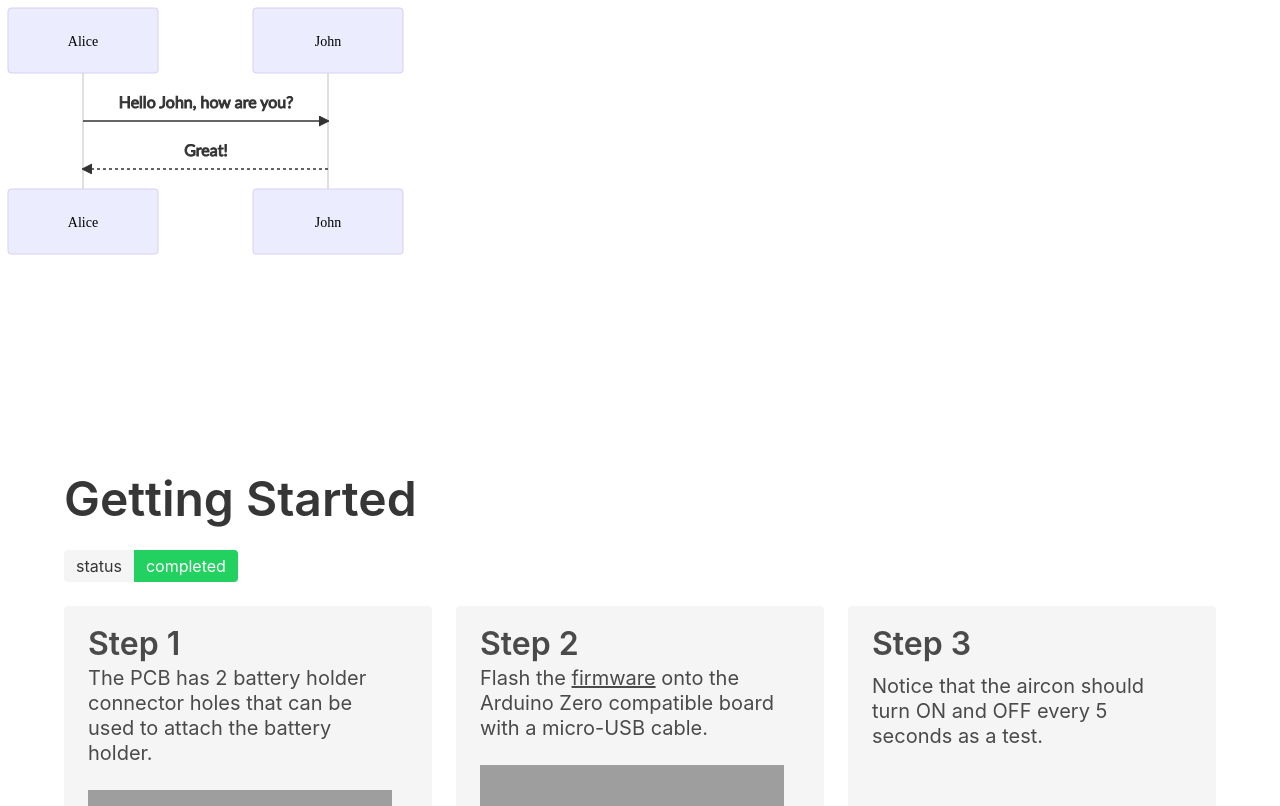
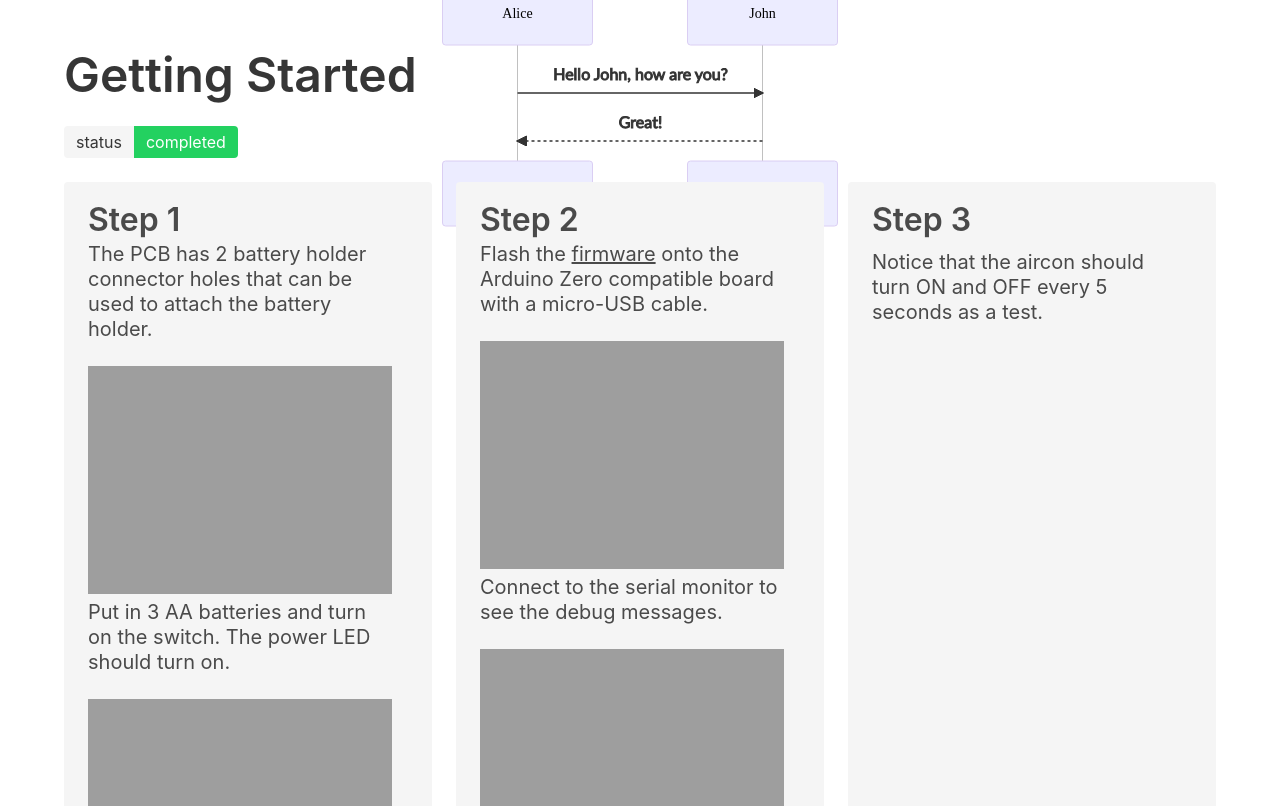
Before and after one commit to AvinashPudale/pinee, a Jekyll site: the page built from index.md, in a window 1280 px wide and 1400 px high. Shown: the part 594-1400 px from the top of the window. Built offline with Jekyll 4.4.1, drawn with Linux system fonts in a browser that asks for light colours; nearby versions of some CDN libraries; some web fonts are replaced; comment, search, counter and statistics services are not loaded.

Commit message:
correct style for mermaid

```diff
--- a/_includes/head.html
+++ b/_includes/head.html
@@ -27,10 +27,12 @@
     onload="mermaid.initialize({startOnLoad:true});"></script>
   <style>
     .mermaid {
-      display: block;
-      margin-left: auto;
-      margin-right: auto;
-      width: 50;
+      margin: 0;
+      position: absolute;
+      top: 50%;
+      left: 50%;
+      -ms-transform: translate(-50%, -50%);
+      transform: translate(-50%, -50%);
     }
   </style>
   {% endif %}
```
